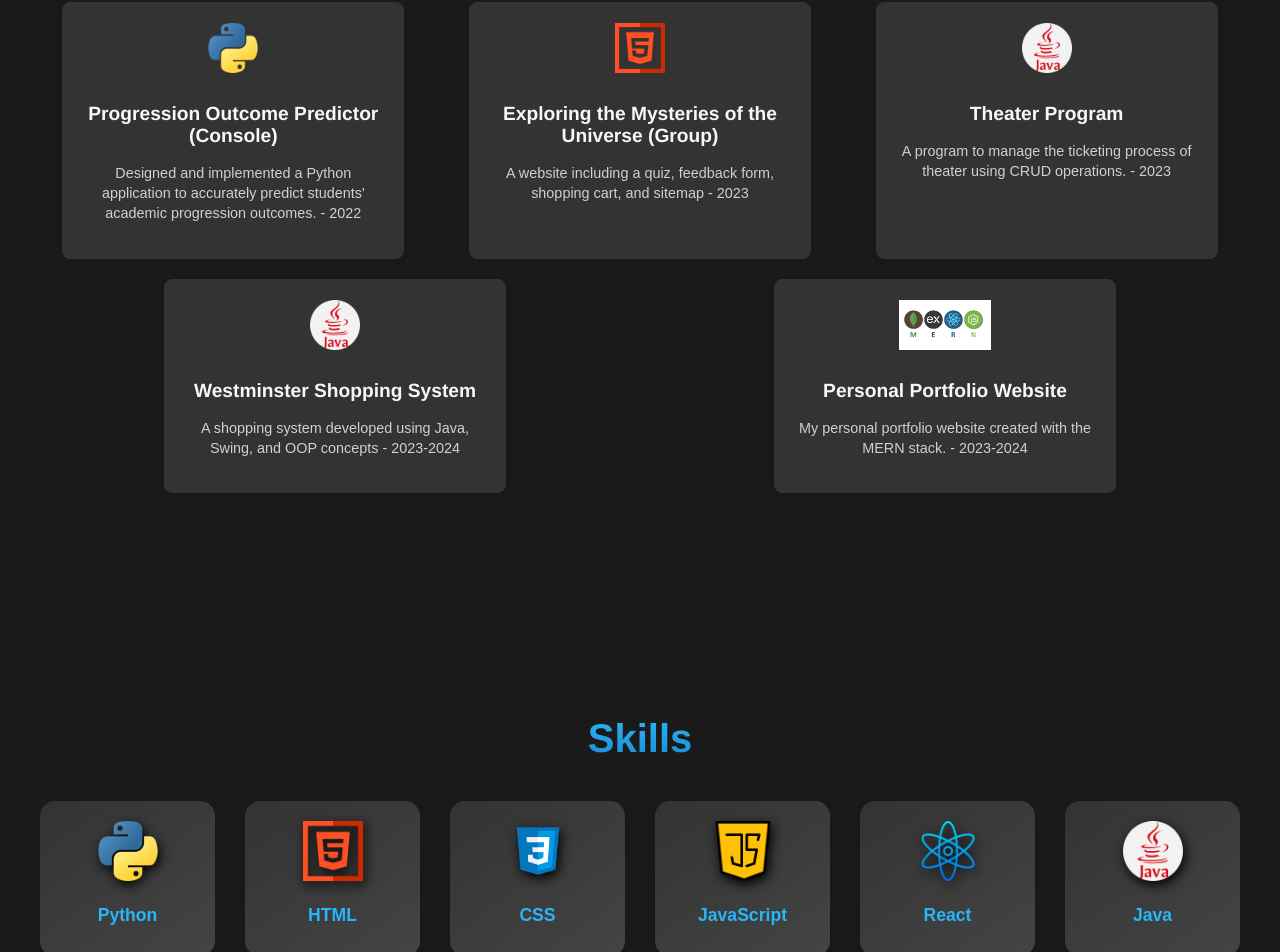
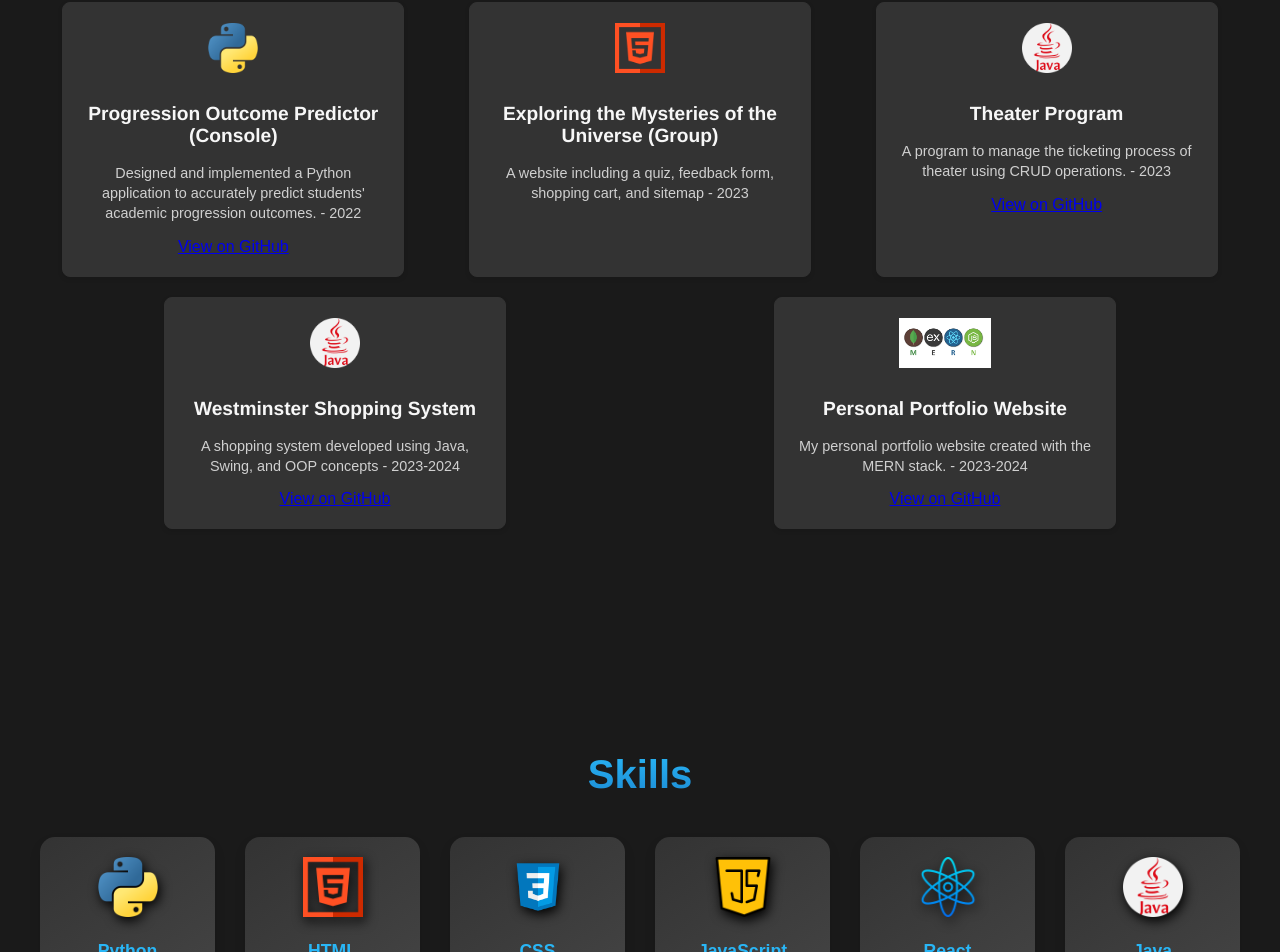
Before and after one commit to Shimar-Ahamed/react-portfolio-vercel, a React (Create React App) app: page / in a window 1280 px wide. Shown: the part 2038-2990 px from the top of the page. Built offline with nearby package versions, Linux system fonts and the light colour scheme.

Commit message:
added git hub link for projects

```diff
--- a/src/pages/Projects.jsx
+++ b/src/pages/Projects.jsx
@@ -12,30 +12,35 @@ const Projects = () => {
         <img src={pythonLogo} alt="Python" className="logo" />
         <h2>Progression Outcome Predictor (Console)</h2>
         <p>Designed and implemented a Python application to accurately predict students' academic progression outcomes. - 2022</p>
+        <a href="https://github.com/Shimar-Ahamed/Progression-Outcome-Predictor-Console-" target="_blank" rel="noopener noreferrer">View on GitHub</a>
       </div>
 
       <div className="project">
         <img src={htmlCssJsLogo} alt="HTML/CSS/JavaScript" className="logo" />
         <h2>Exploring the Mysteries of the Universe (Group)</h2>
         <p>A website including a quiz, feedback form, shopping cart, and sitemap - 2023</p>
+
       </div>
 
       <div className="project">
         <img src={javaLogo} alt="Java" className="logo" />
         <h2>Theater Program</h2>
         <p>A program to manage the ticketing process of theater using CRUD operations. - 2023</p>
+        <a href="https://github.com/Shimar-Ahamed/Theater-Management-System" target="_blank" rel="noopener noreferrer">View on GitHub</a>
       </div>
 
       <div className="project">
         <img src={javaLogo} alt="Java" className="logo" />
         <h2>Westminster Shopping System</h2>
         <p>A shopping system developed using Java, Swing, and OOP concepts - 2023-2024</p>
+        <a href="https://github.com/Shimar-Ahamed/Westminster-Shopping-System" target="_blank" rel="noopener noreferrer">View on GitHub</a>
       </div>
 
       <div className="project">
         <img src={mernLogo} alt="MERN" className="logo" />
         <h2>Personal Portfolio Website</h2>
         <p>My personal portfolio website created with the MERN stack. - 2023-2024</p>
+        <a href="https://github.com/aaqilruzzan/RemEz" target="_blank" rel="noopener noreferrer">View on GitHub</a>
       </div>
     </div>
   );
```
